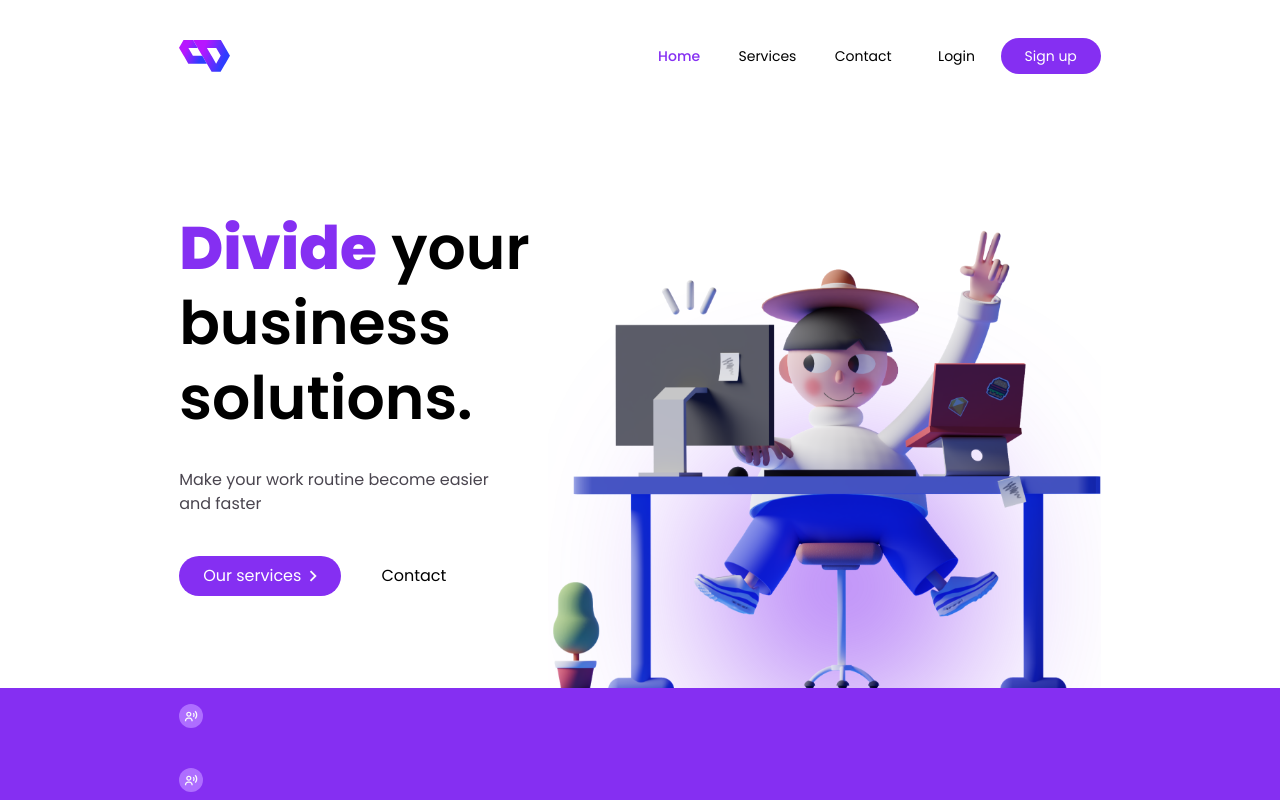
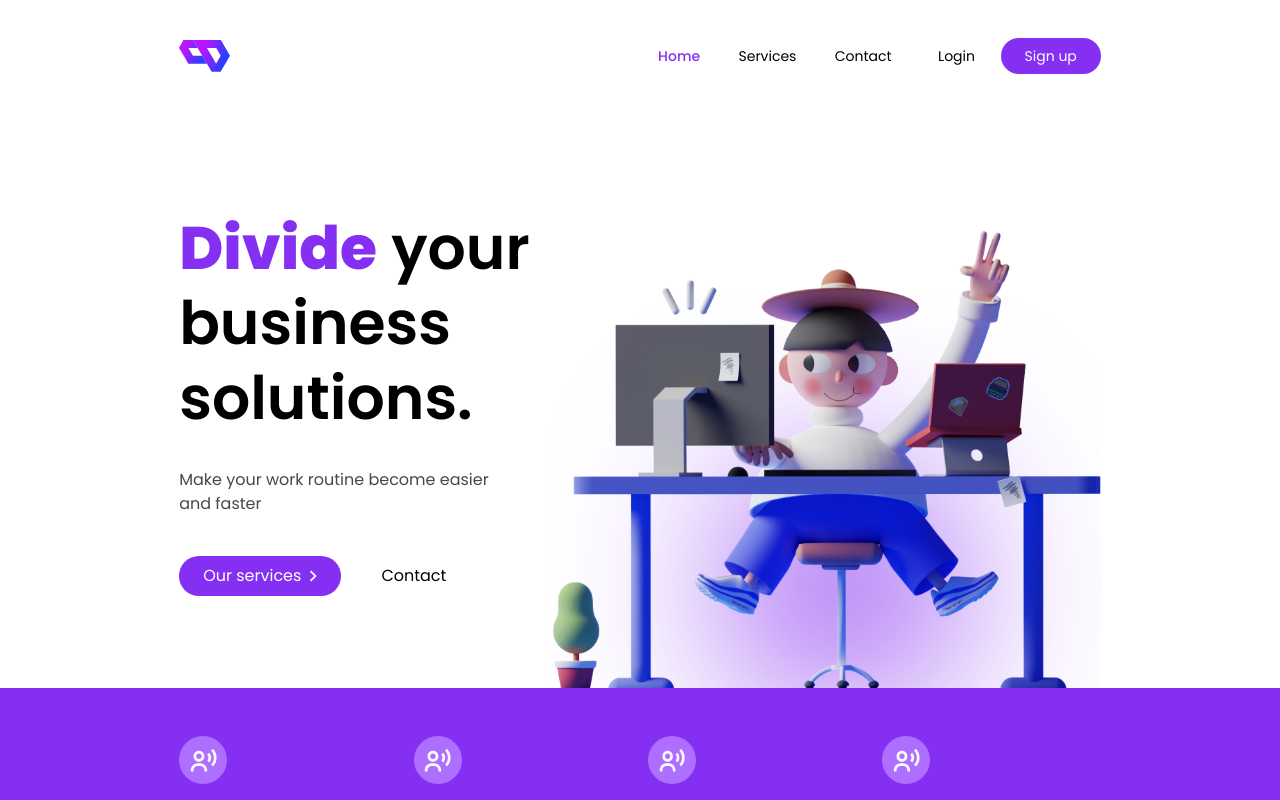
Before and after one commit to ostrekodowanie/DivideServices, a React (Vite) app in the folder frontend/: page / in a window 1280 px wide. Shown: the top 800 px of the page. Built offline with nearby package versions, Linux system fonts and the light colour scheme.

Commit message:
login signup frontend

```diff
--- a/frontend/src/pages/Home.jsx
+++ b/frontend/src/pages/Home.jsx
@@ -31,24 +31,24 @@ const CTA = () => {
 
 const Stats = () => {
     return (
-        <div className='bg-primary padding py-4 gap-4 grid sm:grid-cols-autoFit'>
+        <div className='bg-primary padding py-12 gap-4 grid sm:grid-cols-autoFit items-center'>
             <div className='grid grid-rows-2'>
-                <div className='bg-secondary rounded-full h-6 w-6 flex items-center justify-center'>
+                <div className='bg-secondary rounded-full h-12 w-12 flex items-center justify-center row-span-2'>
                     <img className='max-w-[60%] max-h-[60%]' src={activeusers} alt="" />
                 </div>
             </div>
             <div className='grid grid-rows-2'>
-                <div className='bg-secondary rounded-full h-6 w-6 flex items-center justify-center'>
+                <div className='bg-secondary rounded-full h-12 w-12 flex items-center justify-center row-span-2'>
                     <img className='max-w-[60%] max-h-[60%]' src={activeusers} alt="" />
                 </div>
             </div>
             <div className='grid grid-rows-2'>
-                <div className='bg-secondary rounded-full h-6 w-6 flex items-center justify-center'>
+                <div className='bg-secondary rounded-full h-12 w-12 flex items-center justify-center row-span-2'>
                     <img className='max-w-[60%] max-h-[60%]' src={activeusers} alt="" />
                 </div>
             </div>
             <div className='grid grid-rows-2'>
-                <div className='bg-secondary rounded-full h-6 w-6 flex items-center justify-center'>
+                <div className='bg-secondary rounded-full h-12 w-12 flex items-center justify-center row-span-2'>
                     <img className='max-w-[60%] max-h-[60%]' src={activeusers} alt="" />
                 </div>
             </div>
--- a/frontend/tailwind.config.cjs
+++ b/frontend/tailwind.config.cjs
@@ -11,7 +11,7 @@ module.exports = {
         secondary: '#AE6EFF'
       },
       gridTemplateColumns: {
-        autoFit: 'repeat(auto-fit, minmax(1in, 1fr)'
+        autoFit: 'repeat(auto-fit, minmax(2in, 1fr))'
       }
     },
   },
```
